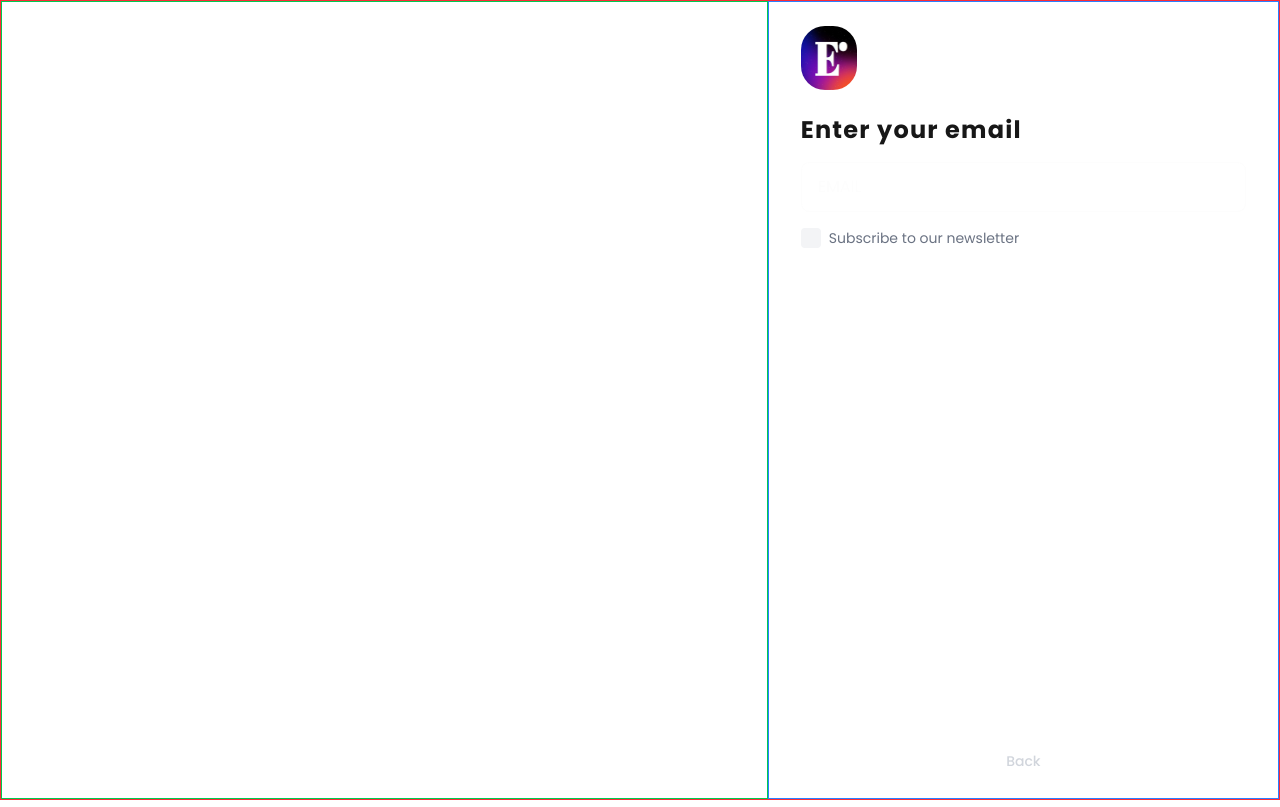
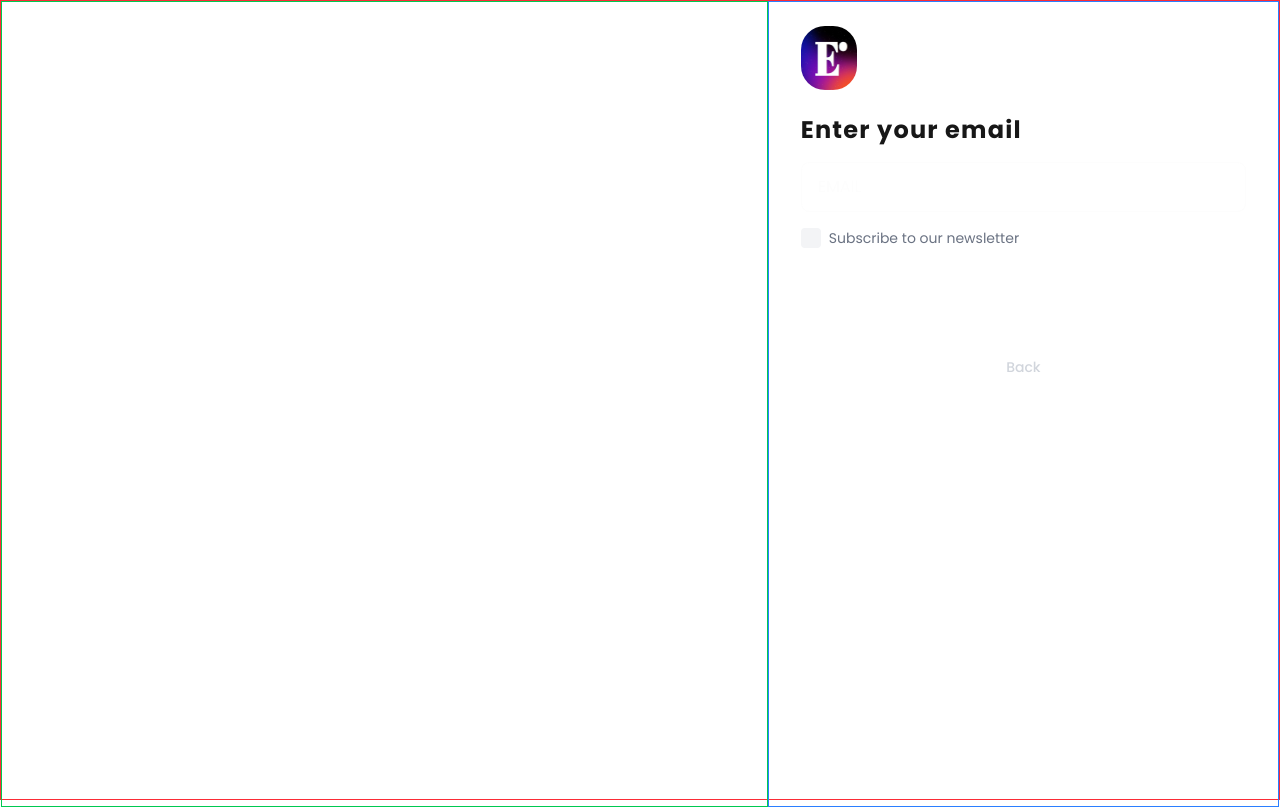
Before and after one commit to PrathamCDX/setupWiz, a Next.js app: page / in a window 1280 px wide. Built offline with nearby package versions, Linux system fonts and the light colour scheme.

Commit message:
fixed position of buttons

```diff
--- a/components/SignUp.tsx
+++ b/components/SignUp.tsx
@@ -271,9 +271,6 @@ export default function SignUp() {
                         <StepComponent onComplete={handleNext} showErrors={showErrors} />
                     </div>
                 </FormProvider>
-            </div>
-
-            {/* Navigation buttons */}
                 <div className="flex flex-col items-center justify-end gap-y-4 px-8 py-4">
                     <Button
                         onClick={handleNext}
@@ -287,5 +284,8 @@ export default function SignUp() {
                     />
                 </div>
             </div>
+
+            {/* Navigation buttons */}
+        </div>
     );
 }
--- a/components/ui/Button.tsx
+++ b/components/ui/Button.tsx
@@ -11,7 +11,7 @@ type ButtonProps = {
 } & ButtonHTMLAttributes<HTMLButtonElement>;
 
 const BASE_STYLES =
-  "w-8/10 rounded-lg border px-6 py-2.5 text-sm font-medium transition-colors";
+  "mx-8 w-full rounded-lg border px-6 py-2.5 text-sm font-medium transition-colors";
 
 const VARIANT_STYLES: Record<ButtonVariant, { enabled: string; disabled: string }> = {
   primary: {
```
Lines whose indentation alone changed are shown as unchanged.
